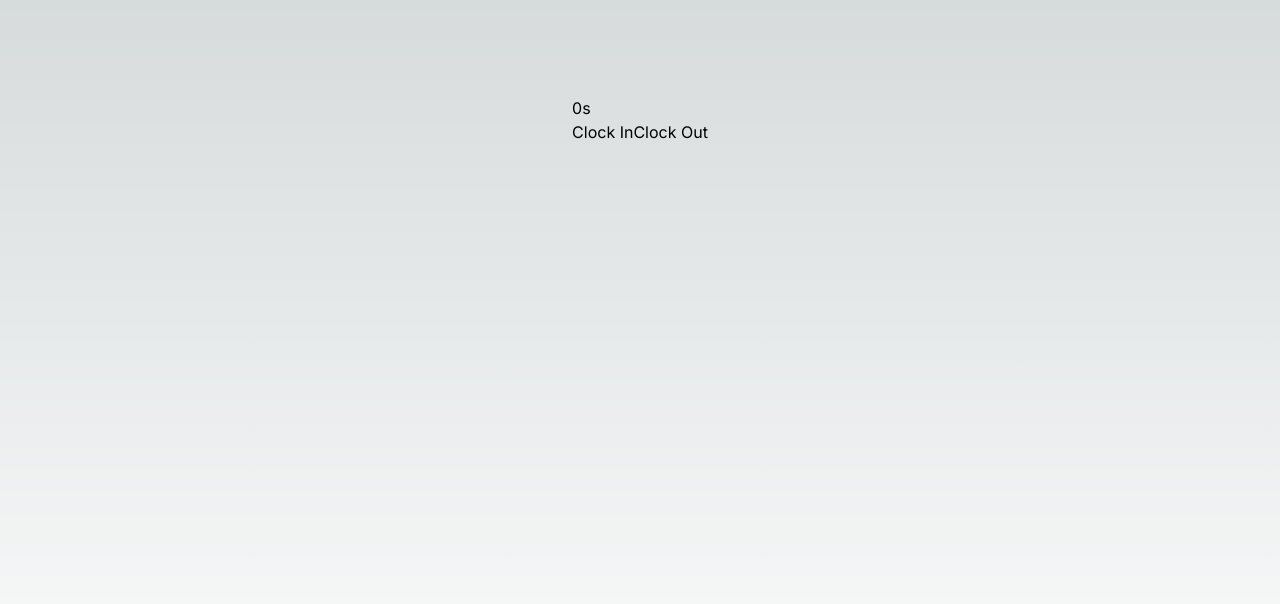
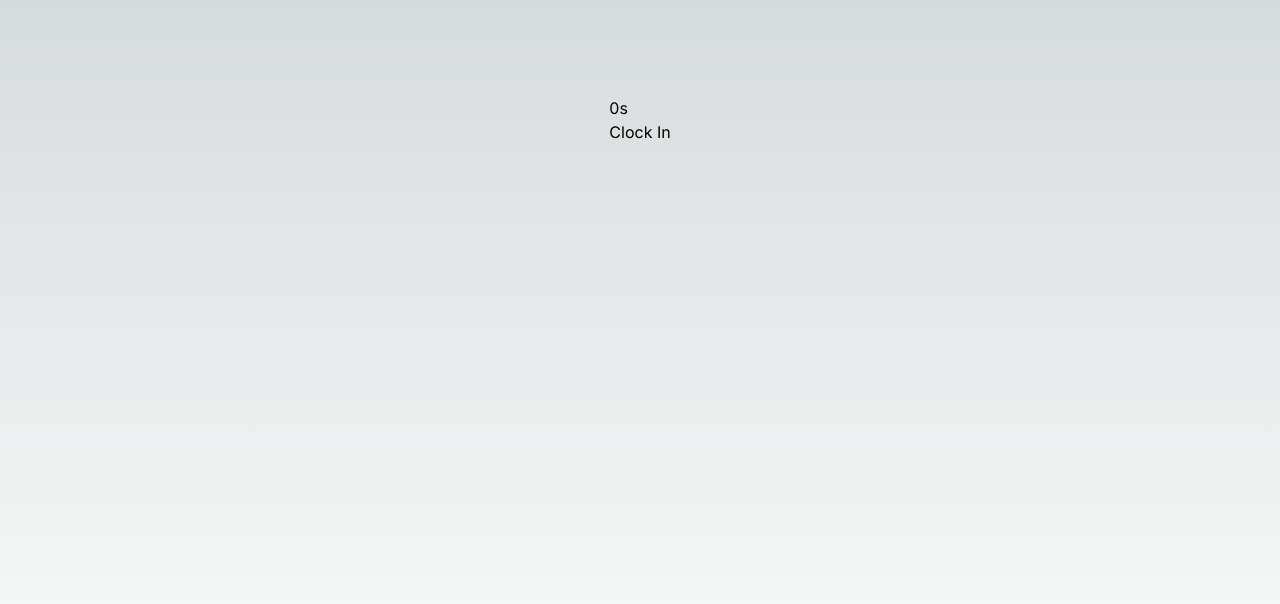
Before and after one commit to thatblockhead/clock-in, a Next.js app: page / in a window 1280 px wide. Shown: the top 604 px of the page. Built offline with nearby package versions, Linux system fonts and the light colour scheme.

Commit message:
implement new clockIn and clockOut functions

```diff
--- a/components/Timer.tsx
+++ b/components/Timer.tsx
@@ -14,14 +14,23 @@ export default function Timer() {
   const [time, setTime] = useState<number>(0);
   const [isActive, setIsActive] = useState<boolean>(false);
 
-  const toggleTimer = () => {
-    setIsActive(!isActive);
-  };
+  function clockIn() {
+    const startTime = Date.now();
+    setSessions([...sessions, { startTime, endTime: 0, breaks: [], totalTime: 0 }]);
+    setTime(0);
+    setIsActive(true);
+  }
 
-  const resetTimer = () => {
+  function clockOut() {
+    const endTime = Date.now();
+    const newSession = { ...sessions[sessions.length - 1], endTime, totalTime: time };
+    setSessions([...sessions.slice(0, -1), newSession]);
+    setTime(0);
     setIsActive(false);
-    setTime(0);
-  };
+
+    // Update local storage with complete session object
+    localStorage.setItem("sessions", JSON.stringify(sessions));
+  }
 
   // Run or stop the clock
   useEffect(() => {
@@ -43,10 +52,11 @@ export default function Timer() {
   return (
     <div>
       <h1>{time}s</h1>
-      <button onClick={toggleTimer}>
-        {isActive ? 'Pause' : 'Clock In'}
-      </button>
-      <button onClick={resetTimer}>Clock Out</button>
+      {isActive ? (
+        <button onClick={() => clockOut()}>Clock Out</button>
+      ) : (
+        <button onClick={() => clockIn()}>Clock In</button>
+      )}
     </div>
   );
 
```
